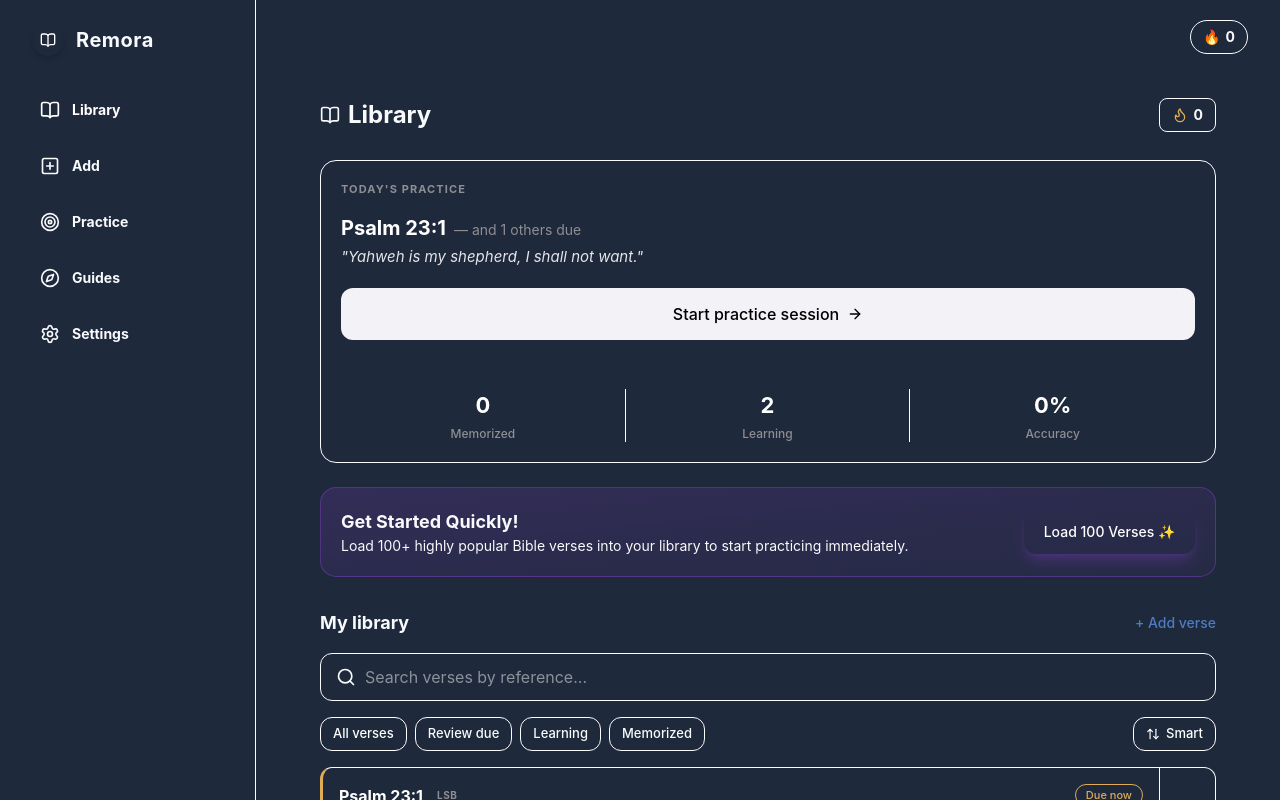
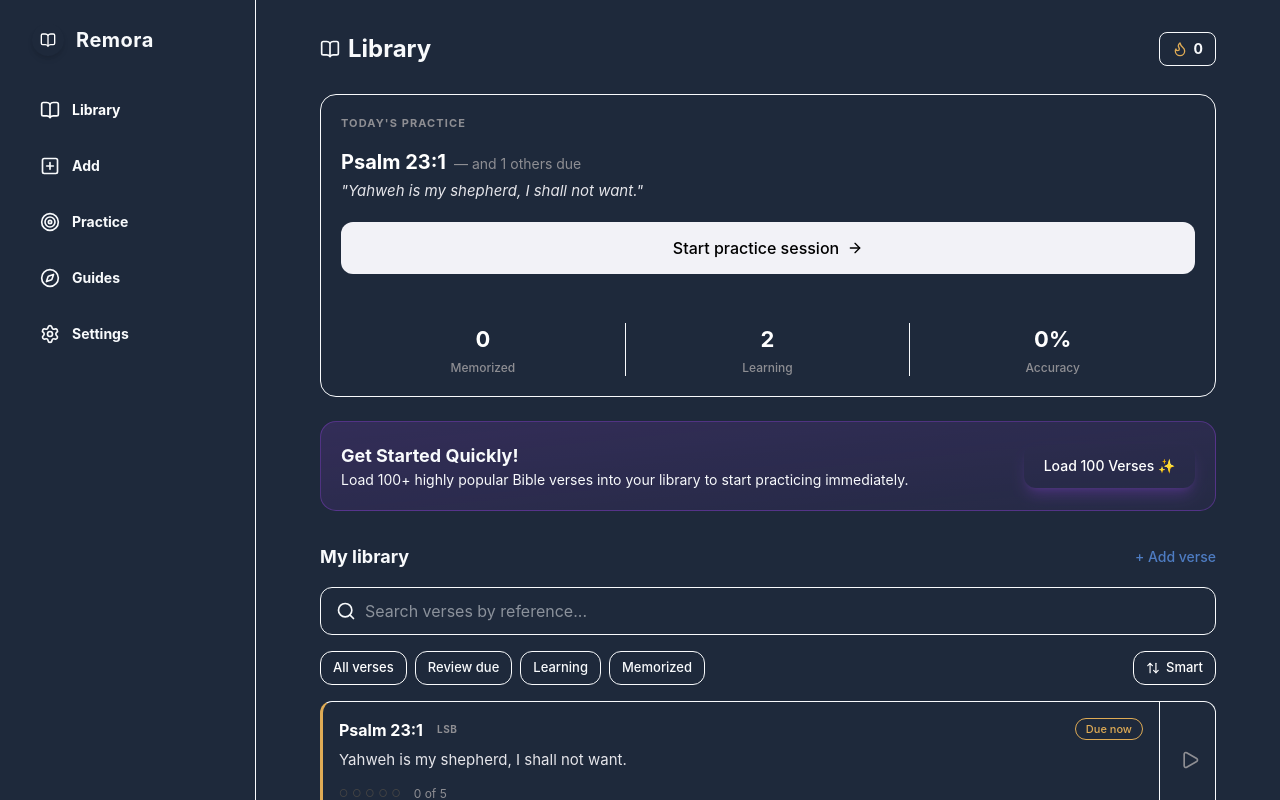
Before and after one commit to Kanakaiah/kanakaiah.github.io, a React (Vite) app: page / in a window 1280 px wide. Built offline with nearby package versions, Linux system fonts and the light colour scheme.

Commit message:
Fix duplicate Library menu and match AppLayout header to flat theme

```diff
--- a/src/components/layout/AppLayout.tsx
+++ b/src/components/layout/AppLayout.tsx
@@ -1,6 +1,6 @@
 import React, { useState, useRef } from 'react';
 import { Outlet, NavLink, useLocation } from 'react-router-dom';
-import { BookOpen, PlusSquare, Target, Compass, Settings } from 'lucide-react';
+import { BookOpen, PlusSquare, Target, Compass, Settings, Flame } from 'lucide-react';
 import { useApp } from '../../context/AppContext';
 
 export const AppLayout: React.FC = () => {
@@ -87,21 +87,21 @@
 
       {/* MAIN CONTENT AREA */}
       <main className="flex-1 flex flex-col h-full overflow-hidden relative">
-        {/* GLOBAL HEADER (Only on Home Screen) */}
+        {/* GLOBAL HEADER (Only on Home Screen, Mobile Only) */}
         {isHomeScreen && (
           <header className={`
-            absolute top-0 left-0 w-full px-5 lg:px-8 pt-5 pb-3 flex justify-between items-center z-40
-            transition-transform duration-300 ease-in-out bg-background/80 backdrop-blur-md lg:bg-transparent lg:backdrop-blur-none lg:static
-            ${isNavHidden ? '-translate-y-full lg:translate-y-0' : 'translate-y-0'}
+            absolute top-0 left-0 w-full px-5 pt-5 pb-3 flex justify-between items-center z-40 lg:hidden
+            transition-transform duration-300 ease-in-out bg-background/80 backdrop-blur-md
+            ${isNavHidden ? '-translate-y-full' : 'translate-y-0'}
           `}>
             <div className="flex items-center gap-3">
-              <div className="w-9 h-9 rounded-xl bg-glass-bg border border-glass-border flex items-center justify-center text-accent shadow-sm lg:hidden">
+              <div className="w-9 h-9 rounded-xl bg-card border border-card-border flex items-center justify-center text-accent shadow-sm lg:hidden">
                 <PageIcon className="w-4 h-4" />
               </div>
               <h1 className="text-xl lg:hidden font-heading font-bold tracking-wide text-primary">{currentRoute.label}</h1>
             </div>
-            <div className="flex items-center gap-1.5 px-3 py-1.5 rounded-full bg-glass-bg border border-glass-border">
-              <span className="text-orange-400 text-sm">🔥</span>
+            <div className="flex items-center gap-1.5 px-3 py-1.5 rounded-lg bg-card border border-card-border">
+              <Flame className="w-4 h-4 text-[#dfab55]" />
               <span className="text-sm font-bold font-heading text-primary">{state.streak}</span>
             </div>
           </header>
--- a/src/screens/Dashboard.tsx
+++ b/src/screens/Dashboard.tsx
@@ -90,8 +90,8 @@
 
   return (
     <div className="flex flex-col gap-6 max-w-4xl mx-auto w-full">
-      {/* Header */}
-      <div className="flex items-center justify-between mb-1 mt-2">
+      {/* Header (Desktop Only) */}
+      <div className="hidden lg:flex items-center justify-between mb-1 mt-2">
         <div className="flex items-center gap-2">
           <BookOpen className="w-5 h-5 text-primary" />
           <h1 className="text-2xl font-bold font-heading text-primary">Library</h1>
```
